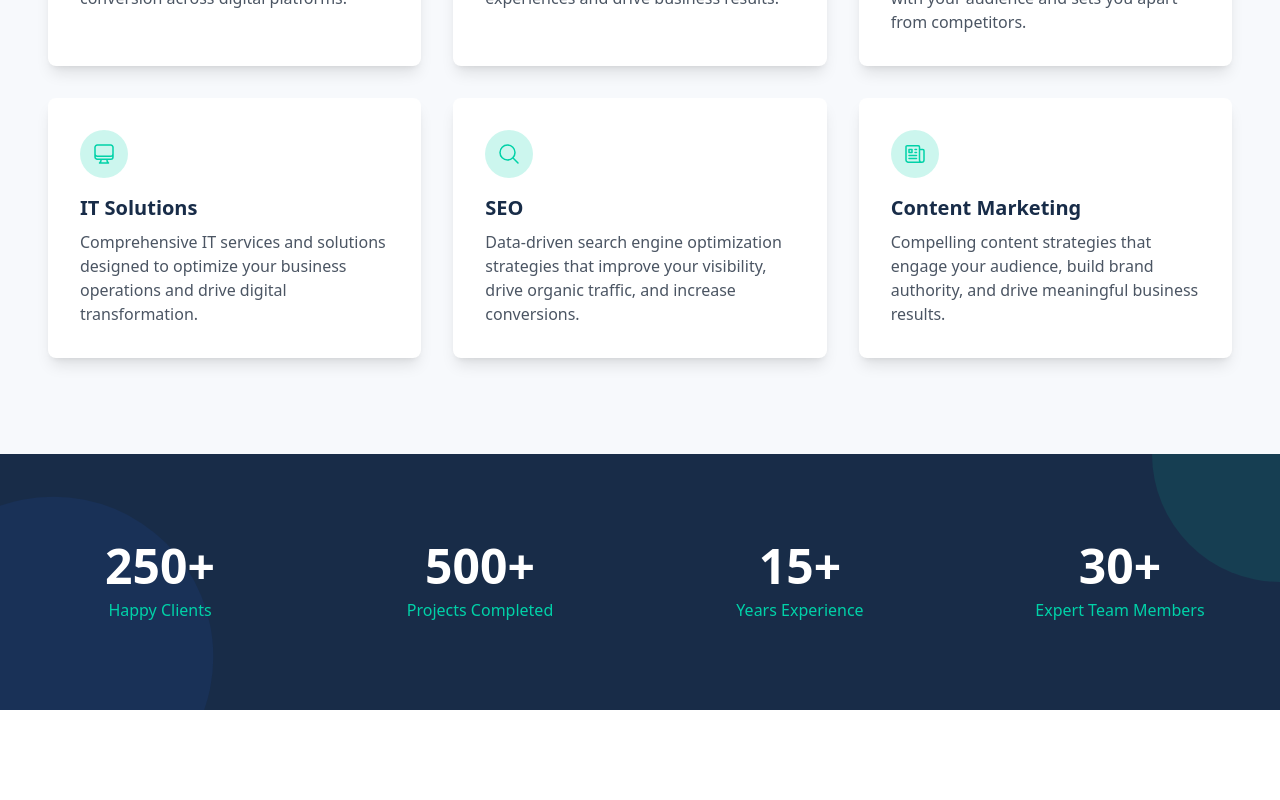
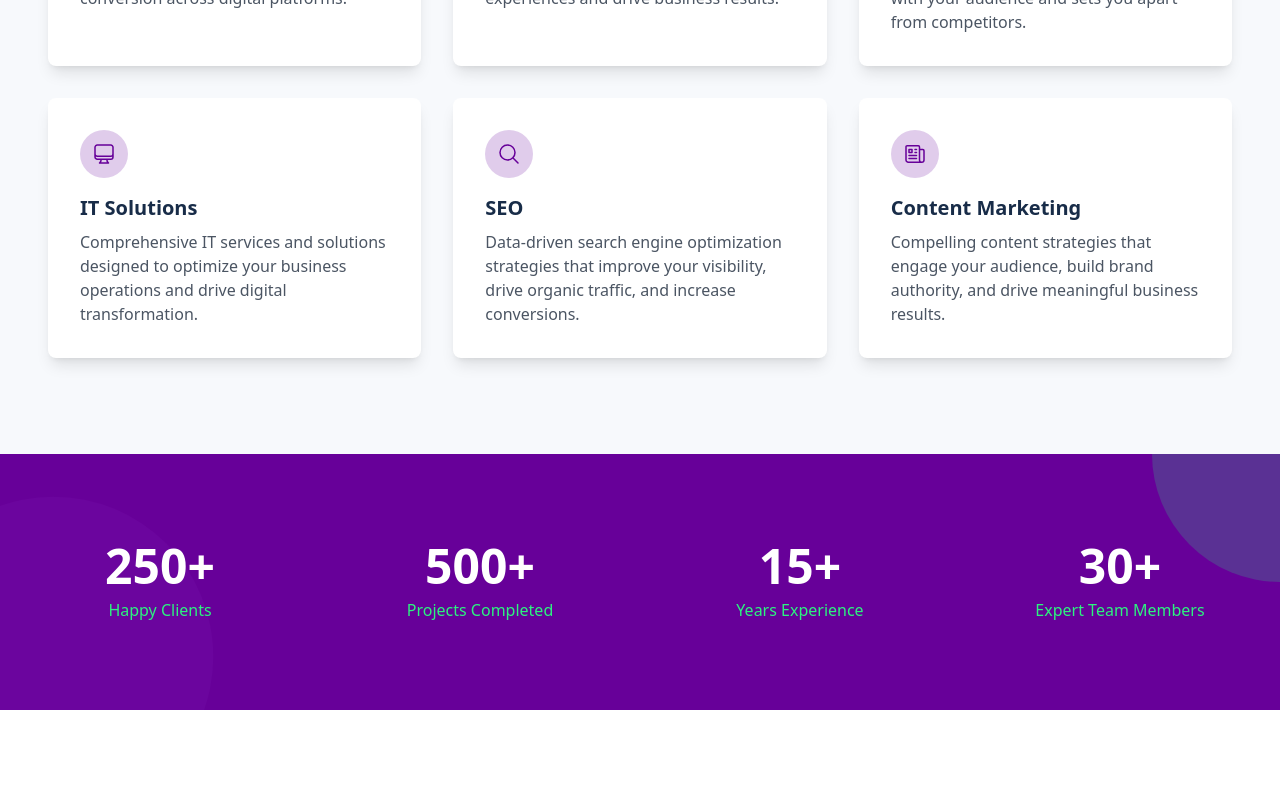
Before and after one commit to Gireesh2018/sagarika-ai-genesis, a React (Vite) app: page / in a window 1280 px wide. Shown: the part 1140-1940 px from the top of the page. Built offline with nearby package versions, Linux system fonts and the light colour scheme.

Commit message:
Refactor: Update color scheme
Update the website's color scheme to use the new color codes.

```diff
--- a/src/components/StatsSection.tsx
+++ b/src/components/StatsSection.tsx
@@ -3,9 +3,9 @@ import React from 'react';
 
 const StatsSection = () => {
   return (
-    <section className="py-16 bg-sagarika-navy relative overflow-hidden">
-      <div className="absolute top-0 right-0 w-64 h-64 bg-sagarika opacity-10 rounded-full transform translate-x-1/2 -translate-y-1/2"></div>
-      <div className="absolute bottom-0 left-0 w-80 h-80 bg-sagarika-blue opacity-10 rounded-full transform -translate-x-1/3 translate-y-1/3"></div>
+    <section className="py-16 bg-sagarika relative overflow-hidden">
+      <div className="absolute top-0 right-0 w-64 h-64 bg-sagarika-green opacity-20 rounded-full transform translate-x-1/2 -translate-y-1/2"></div>
+      <div className="absolute bottom-0 left-0 w-80 h-80 bg-sagarika-light opacity-20 rounded-full transform -translate-x-1/3 translate-y-1/3"></div>
 
       <div className="container mx-auto px-4 relative z-10">
         <div className="grid grid-cols-1 md:grid-cols-2 lg:grid-cols-4 gap-8">
@@ -40,7 +40,7 @@ const StatCard = ({ value, label }: { value: string; label: string }) => {
       <div className="text-4xl md:text-5xl font-bold text-white mb-2">
         {value}
       </div>
-      <div className="text-sagarika font-medium">
+      <div className="text-sagarika-green font-medium">
         {label}
       </div>
     </div>
--- a/src/index.css
+++ b/src/index.css
@@ -14,16 +14,16 @@
     --popover: 0 0% 100%;
     --popover-foreground: 222.2 84% 4.9%;
 
-    --primary: 222.2 47.4% 11.2%;
+    --primary: 274 100% 30%;
     --primary-foreground: 210 40% 98%;
 
-    --secondary: 210 40% 96.1%;
-    --secondary-foreground: 222.2 47.4% 11.2%;
+    --secondary: 149 89% 56%;
+    --secondary-foreground: 220 47.4% 11.2%;
 
     --muted: 210 40% 96.1%;
     --muted-foreground: 215.4 16.3% 46.9%;
 
-    --accent: 210 40% 96.1%;
+    --accent: 274 100% 30%;
     --accent-foreground: 222.2 47.4% 11.2%;
 
     --destructive: 0 84.2% 60.2%;
@@ -31,7 +31,7 @@
 
     --border: 214.3 31.8% 91.4%;
     --input: 214.3 31.8% 91.4%;
-    --ring: 222.2 84% 4.9%;
+    --ring: 274 100% 30%;
 
     --radius: 0.5rem;
 
@@ -62,10 +62,10 @@
     --popover: 222.2 84% 4.9%;
     --popover-foreground: 210 40% 98%;
 
-    --primary: 210 40% 98%;
+    --primary: 274 100% 30%;
     --primary-foreground: 222.2 47.4% 11.2%;
 
-    --secondary: 217.2 32.6% 17.5%;
+    --secondary: 149 89% 56%;
     --secondary-foreground: 210 40% 98%;
 
     --muted: 217.2 32.6% 17.5%;
--- a/src/pages/ServicePage.tsx
+++ b/src/pages/ServicePage.tsx
@@ -79,7 +79,7 @@ const ServicePage = ({
         </div>
       </section>
 
-      <section className="py-16 md:py-24 px-4 bg-sagarika-navy">
+      <section className="py-16 md:py-24 px-4 bg-sagarika">
         <div className="container mx-auto text-center">
           <h2 className="text-3xl md:text-4xl font-bold text-white mb-6">
             Ready to Transform Your {title}?
@@ -88,7 +88,7 @@ const ServicePage = ({
             Contact us today to discuss how our {title} services can help your business grow and succeed.
           </p>
           <div className="flex justify-center gap-4">
-            <Button className="bg-sagarika hover:bg-sagarika-dark text-white px-8">
+            <Button className="bg-sagarika-green hover:bg-sagarika-green-dark text-sagarika-navy font-medium px-8">
               Contact Us
             </Button>
             <Button variant="outline" className="border-white text-white hover:bg-white/10 px-8">
--- a/tailwind.config.ts
+++ b/tailwind.config.ts
@@ -64,9 +64,12 @@ export default {
 					ring: 'hsl(var(--sidebar-ring))'
 				},
 				sagarika: {
-					DEFAULT: '#00d2a8',
-					dark: '#00a884',
-					light: '#33ddb8',
+					DEFAULT: '#670099',
+					dark: '#5a0086',
+					light: '#7f1aad',
+					green: '#2CF37F',
+					'green-dark': '#1edb6b',
+					'green-light': '#4ff595',
 					blue: '#1e5cd4',
 					navy: '#182c48',
 					gray: '#f7f9fc'
```
